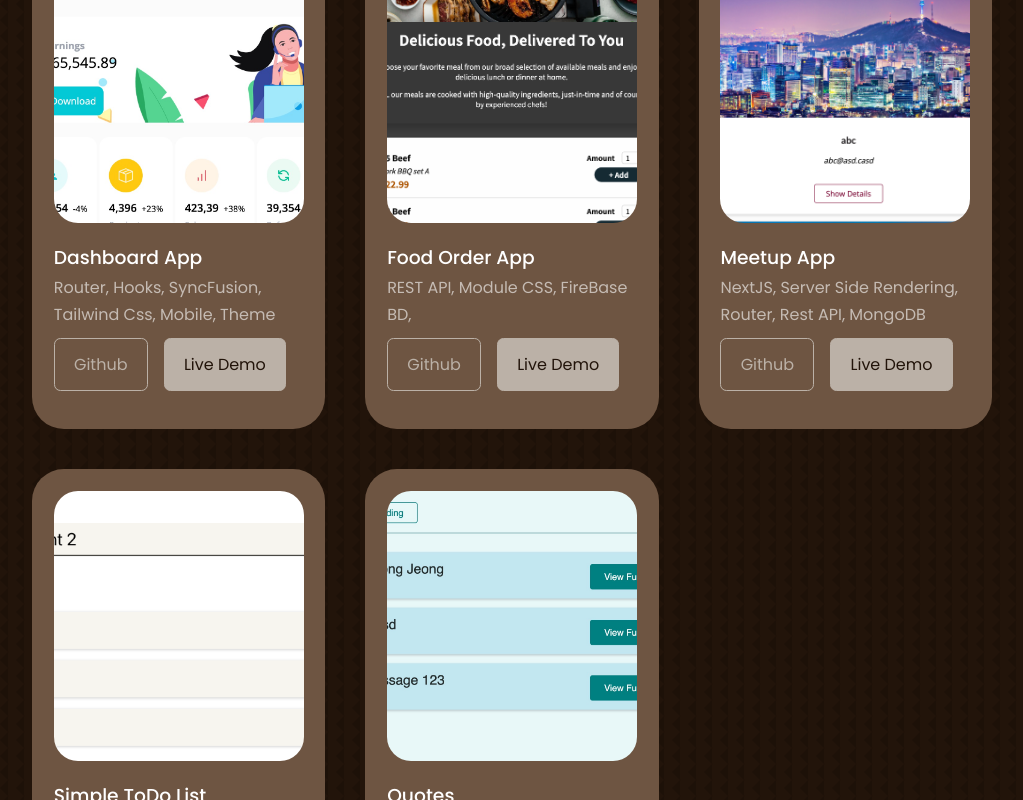
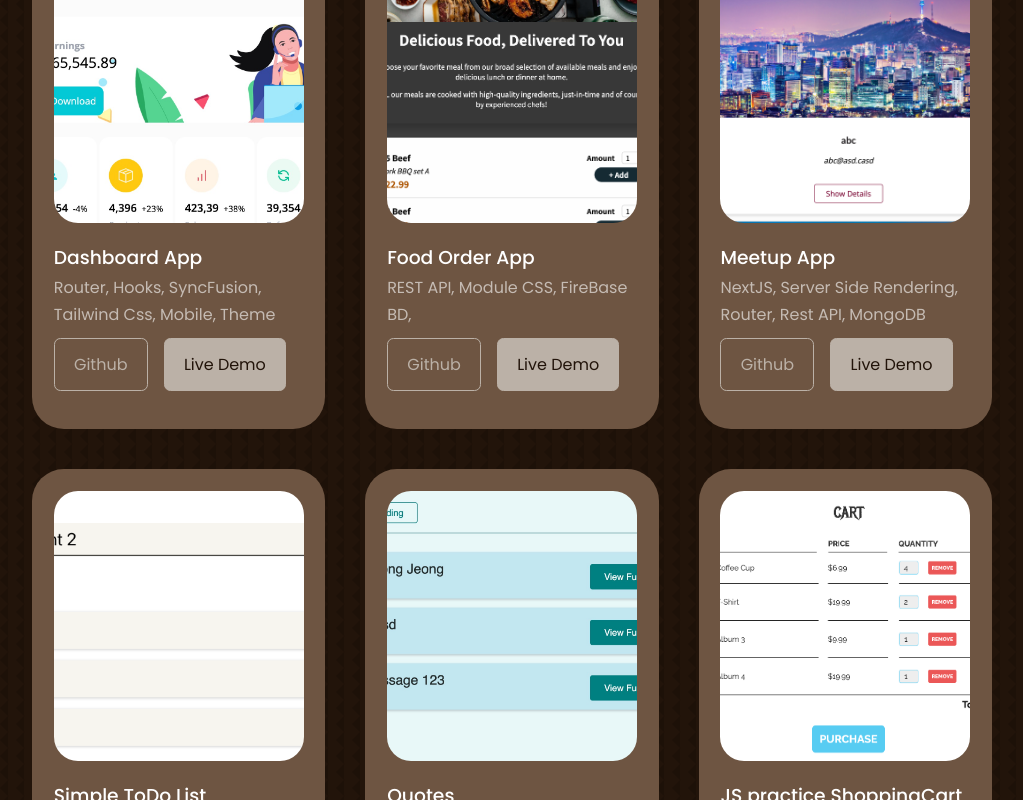
Before and after one commit to jmunseng/My-Portfolio-React, a React (Create React App) app: page / in a window 1280 px wide. Shown: the part 2852-3652 px from the top of the page, without its empty margins (128-1151 px from the left). Built offline with nearby package versions, Linux system fonts and the light colour scheme.

Commit message:
add js practice portfolio 12

```diff
--- a/src/components/Portfolio/Portfolio.jsx
+++ b/src/components/Portfolio/Portfolio.jsx
@@ -11,6 +11,7 @@ import IMG8 from '../../assets/portfolio8.png';
 import IMG9 from '../../assets/portfolio9.jpg';
 import IMG10 from '../../assets/portfolio10.jpg';
 import IMG11 from '../../assets/portfolio11.png';
+import IMG12 from '../../assets/portfolio12.png';
 
 //Portfolio Data
 
@@ -79,6 +80,14 @@ const PORTFOLIO_DATA = [
     discription: 'TypeScript, React Bootstrap, Bootstrap, Router ',
     github: 'https://github.com/jmunseng/store-app',
     demo: 'https://store-app-wine-one.vercel.app',
+  },
+  {
+    id: 0,
+    image: IMG12,
+    title: 'JS practice ShoppingCart',
+    discription: 'Only, JavaScript, HTML CSS',
+    github: '#none',
+    demo: 'https://courageous-babka-eab836.netlify.app/',
   },
   {
     id: 9,
```
Also changed, not shown: src/assets/portfolio12.png (added).
